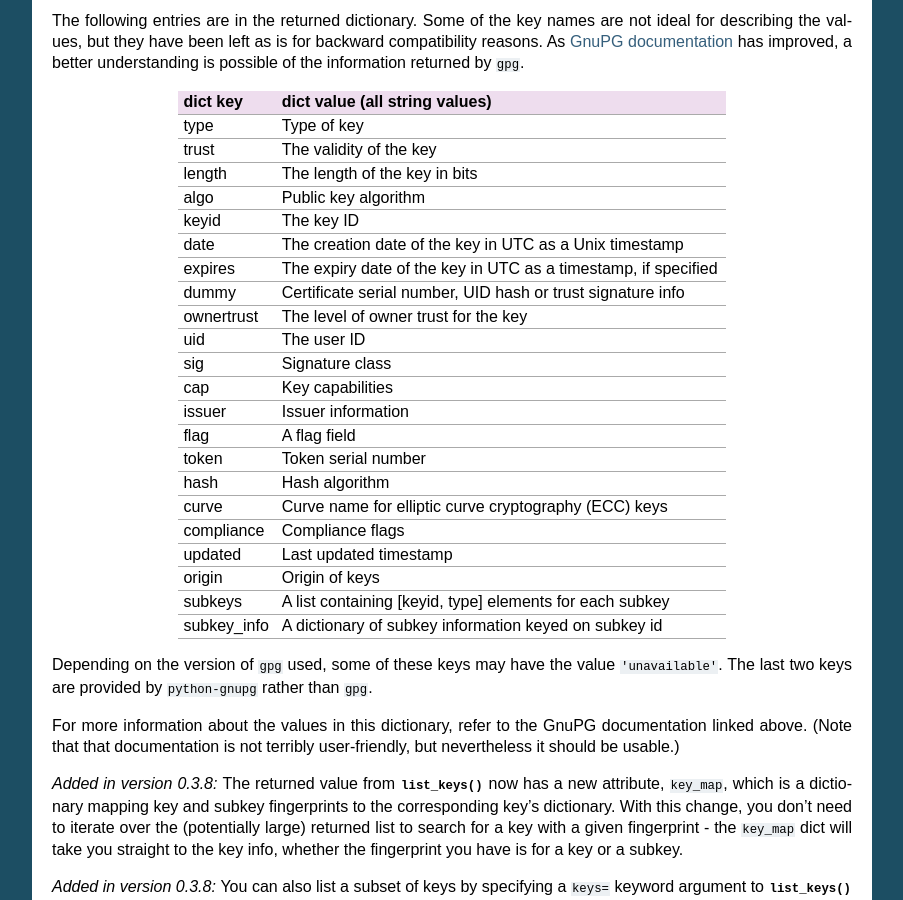
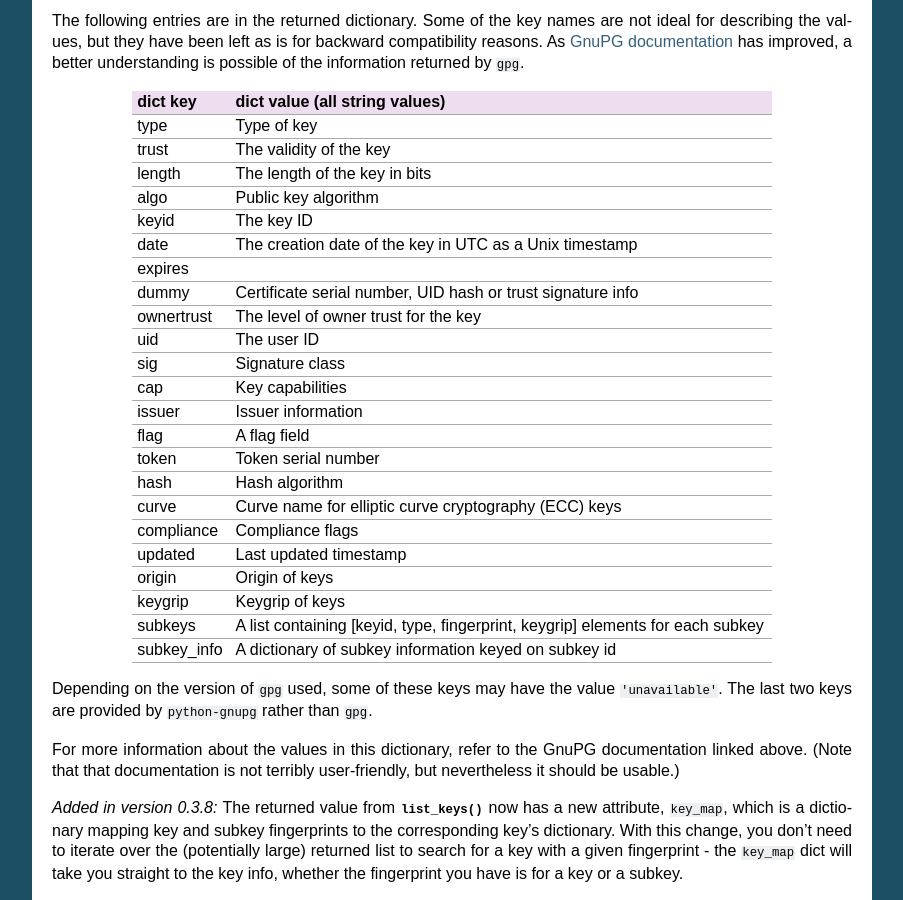
Before and after one commit to vsajip/python-gnupg, a Sphinx documentation site: the page built from docs/index.rst, in a window 1280 px wide and 900 px high, scrolled down 7255 px. Shown: the whole window, without its empty margins (198-1101 px from the left). Built offline with Sphinx 7.4.7, drawn with Linux system fonts in a browser that asks for light colours; some of the changed text lies outside the part shown.

Commit message:
add list_keys() keygrip attribute

```diff
--- a/docs/index.rst
+++ b/docs/index.rst
@@ -476,53 +476,55 @@ compatibility reasons. As `GnuPG documentation
 <https://github.com/gpg/gnupg/blob/master/doc/DETAILS>`_ has improved, a better
 understanding is possible of the information returned by ``gpg``.
 
-+--------------+---------------------------------------------------------------+
-| dict key     | dict value (all string values)                                |
-+==============+===============================================================+
-| type         | Type of key                                                   |
-+--------------+---------------------------------------------------------------+
-| trust        | The validity of the key                                       |
-+--------------+---------------------------------------------------------------+
-| length       | The length of the key in bits                                 |
-+--------------+---------------------------------------------------------------+
-| algo         | Public key algorithm                                          |
-+--------------+---------------------------------------------------------------+
-| keyid        | The key ID                                                    |
-+--------------+---------------------------------------------------------------+
-| date         | The creation date of the key in UTC as a Unix timestamp       |
-+--------------+---------------------------------------------------------------+
-| expires      | The expiry date of the key in UTC as a timestamp, if specified|
-+--------------+---------------------------------------------------------------+
-| dummy        | Certificate serial number, UID hash or trust signature info   |
-+--------------+---------------------------------------------------------------+
-| ownertrust   | The level of owner trust for the key                          |
-+--------------+---------------------------------------------------------------+
-| uid          | The user ID                                                   |
-+--------------+---------------------------------------------------------------+
-| sig          | Signature class                                               |
-+--------------+---------------------------------------------------------------+
-| cap          | Key capabilities                                              |
-+--------------+---------------------------------------------------------------+
-| issuer       | Issuer information                                            |
-+--------------+---------------------------------------------------------------+
-| flag         | A flag field                                                  |
-+--------------+---------------------------------------------------------------+
-| token        | Token serial number                                           |
-+--------------+---------------------------------------------------------------+
-| hash         | Hash algorithm                                                |
-+--------------+---------------------------------------------------------------+
-| curve        | Curve name for elliptic curve cryptography (ECC) keys         |
-+--------------+---------------------------------------------------------------+
-| compliance   | Compliance flags                                              |
-+--------------+---------------------------------------------------------------+
-| updated      | Last updated timestamp                                        |
-+--------------+---------------------------------------------------------------+
-| origin       | Origin of keys                                                |
-+--------------+---------------------------------------------------------------+
-| subkeys      | A list containing [keyid, type] elements for each subkey      |
-+--------------+---------------------------------------------------------------+
-| subkey_info  | A dictionary of subkey information keyed on subkey id         |
-+--------------+---------------------------------------------------------------+
++-------------+--------------------------------------------------------------------------------+
+| dict key    | dict value (all string values)                                                 |
++=============+================================================================================+
+| type        | Type of key                                                                    |
++-------------+--------------------------------------------------------------------------------+
+| trust       | The validity of the key                                                        |
++-------------+--------------------------------------------------------------------------------+
+| length      | The length of the key in bits                                                  |
++-------------+--------------------------------------------------------------------------------+
+| algo        | Public key algorithm                                                           |
++-------------+--------------------------------------------------------------------------------+
+| keyid       | The key ID                                                                     |
++-------------+--------------------------------------------------------------------------------+
+| date        | The creation date of the key in UTC as a Unix timestamp                        |
++-------------+--------------------------------------------------------------------------------+
+| expires     |                                                                                |
++-------------+--------------------------------------------------------------------------------+
+| dummy       | Certificate serial number, UID hash or trust signature info                    |
++-------------+--------------------------------------------------------------------------------+
+| ownertrust  | The level of owner trust for the key                                           |
++-------------+--------------------------------------------------------------------------------+
+| uid         | The user ID                                                                    |
++-------------+--------------------------------------------------------------------------------+
+| sig         | Signature class                                                                |
++-------------+--------------------------------------------------------------------------------+
+| cap         | Key capabilities                                                               |
++-------------+--------------------------------------------------------------------------------+
+| issuer      | Issuer information                                                             |
++-------------+--------------------------------------------------------------------------------+
+| flag        | A flag field                                                                   |
++-------------+--------------------------------------------------------------------------------+
+| token       | Token serial number                                                            |
++-------------+--------------------------------------------------------------------------------+
+| hash        | Hash algorithm                                                                 |
++-------------+--------------------------------------------------------------------------------+
+| curve       | Curve name for elliptic curve cryptography (ECC) keys                          |
++-------------+--------------------------------------------------------------------------------+
+| compliance  | Compliance flags                                                               |
++-------------+--------------------------------------------------------------------------------+
+| updated     | Last updated timestamp                                                         |
++-------------+--------------------------------------------------------------------------------+
+| origin      | Origin of keys                                                                 |
++-------------+--------------------------------------------------------------------------------+
+| keygrip     | Keygrip of keys                                                                |
++-------------+--------------------------------------------------------------------------------+
+| subkeys     | A list containing [keyid, type, fingerprint, keygrip] elements for each subkey |
++-------------+--------------------------------------------------------------------------------+
+| subkey_info | A dictionary of subkey information keyed on subkey id                          |
++-------------+--------------------------------------------------------------------------------+
 
 Depending on the version of ``gpg`` used, some of these keys may have the value
 ``'unavailable'``. The last two keys are provided by ``python-gnupg`` rather than
@@ -597,6 +599,10 @@ user-friendly, but nevertheless it should be usable.)
    libgpg-error, version 1.37. The test suite shows how to convert that JSON to a form
    suitable for converting to an ``error_map`` value (basically, converting the string
    keys in the JSON to integers using base 16).
+
+.. versionadded:: 0.4.9
+   Information on keys returned by :meth:`list_keys` now includes the ``keygrip`` attribute.
+   The ``subkeys`` attribute now also consist of 4 values with the ``keygrip`` being the 4th.
 
 .. _RFC-4880: https://tools.ietf.org/html/rfc4880#section-5.2.1
 
```
Also changed, not shown: gnupg.py (+10 -3 lines), test_gnupg.py (+10 -3 lines).
